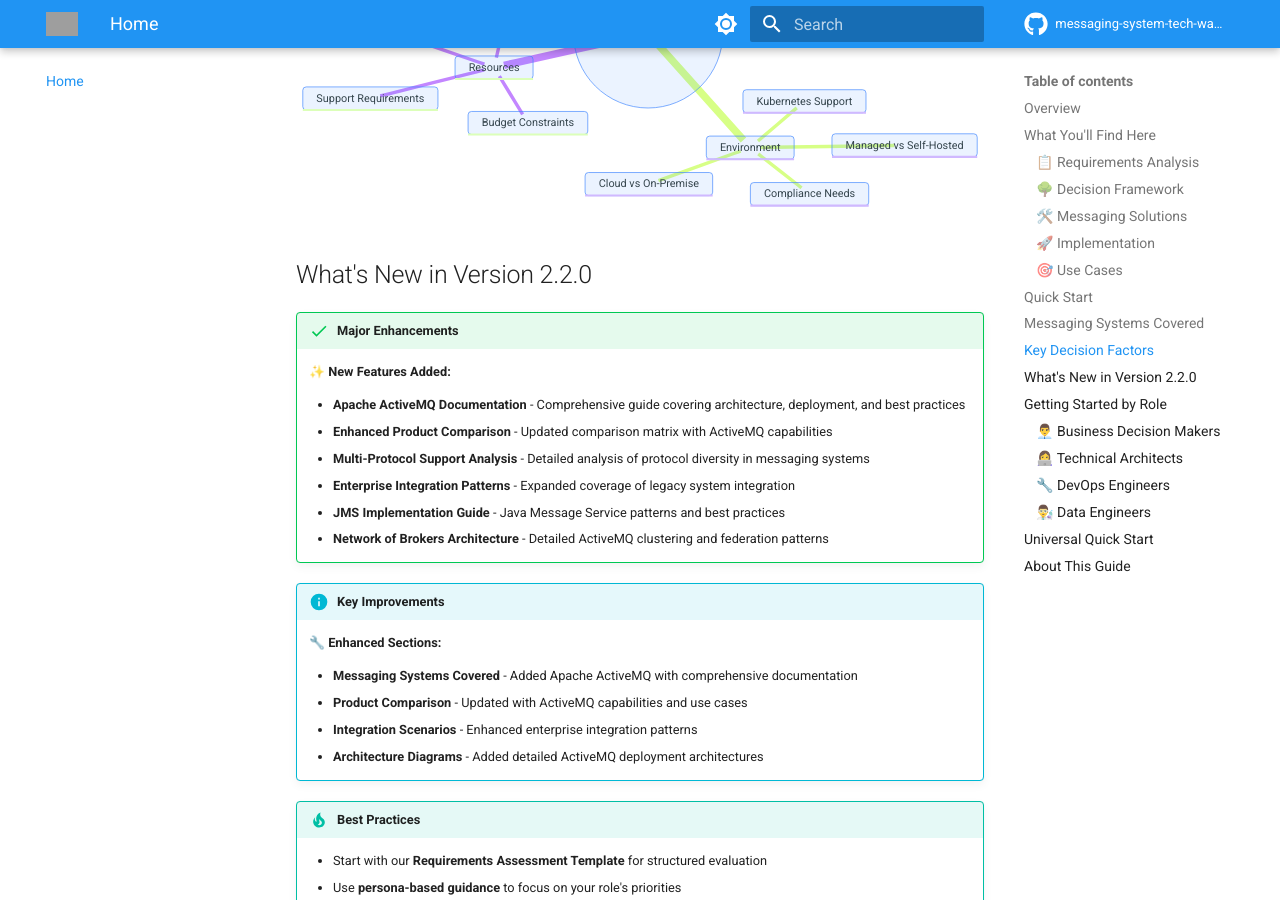
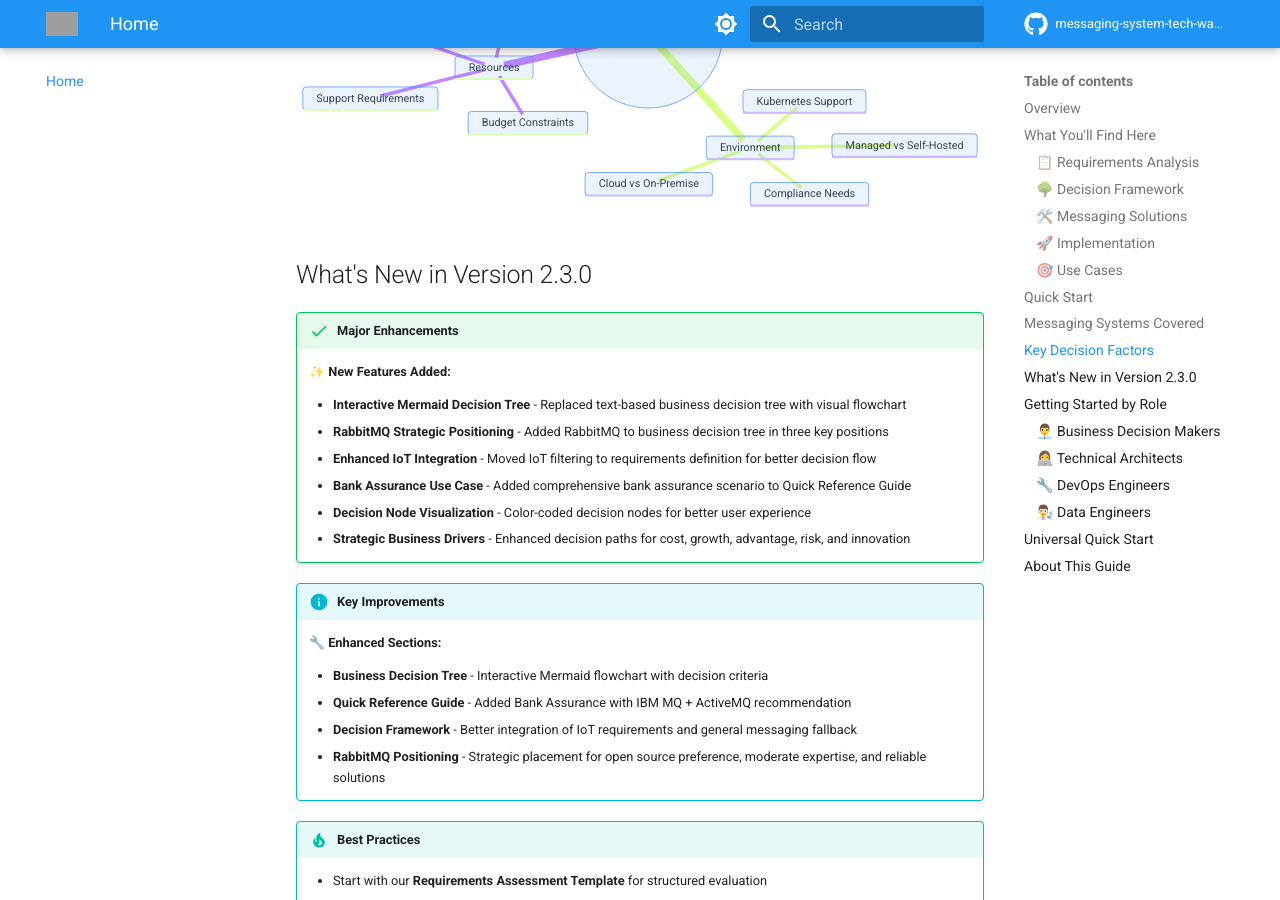
Before and after one commit to brunseba/messaging-system-tech-watch, an MkDocs documentation site: the page built from docs/index.md, in a window 1280 px wide and 900 px high, scrolled down 3078 px. Built offline with MkDocs 1.6.1 and Material for MkDocs 9.7.7, drawn with Linux system fonts in a browser that asks for light colours; comment, search, counter and statistics services are not loaded; the version menu is left out; some of the changed text lies outside the part shown; grey boxes are pictures that could not be loaded.

Commit message:
chore: update version to 2.3.0 and reflect new features in documentation
- Update version to 2.3.0 in index.md and mkdocs.yml
- Refresh What's New section to highlight 2.3.0 enhancements:
  * Interactive Mermaid decision tree
  * RabbitMQ strategic positioning
  * Enhanced IoT integration
  * Bank Assurance use case
  * Decision node visualization
  * Strategic business drivers

````diff
--- a/docs/index.md
+++ b/docs/index.md
@@ -4,7 +4,7 @@
     This guide helps business units systematically choose the right messaging system based on their specific requirements, technical constraints, and business goals.
 
 !!! note "Version Information"
-    **Version:** 2.2.1 | **License:** MIT | **Last Updated:** July 2025
+    **Version:** 2.3.0 | **License:** MIT | **Last Updated:** July 2025
 
 ## Overview
 
@@ -89,25 +89,25 @@
       Timeline
 ```
 
-## What's New in Version 2.2.0
+## What's New in Version 2.3.0
 
 !!! success "Major Enhancements"
     **✨ New Features Added:**
 
-    - **Apache ActiveMQ Documentation** - Comprehensive guide covering architecture, deployment, and best practices
-    - **Enhanced Product Comparison** - Updated comparison matrix with ActiveMQ capabilities
-    - **Multi-Protocol Support Analysis** - Detailed analysis of protocol diversity in messaging systems
-    - **Enterprise Integration Patterns** - Expanded coverage of legacy system integration
-    - **JMS Implementation Guide** - Java Message Service patterns and best practices
-    - **Network of Brokers Architecture** - Detailed ActiveMQ clustering and federation patterns
+    - **Interactive Mermaid Decision Tree** - Replaced text-based business decision tree with visual flowchart
+    - **RabbitMQ Strategic Positioning** - Added RabbitMQ to business decision tree in three key positions
+    - **Enhanced IoT Integration** - Moved IoT filtering to requirements definition for better decision flow
+    - **Bank Assurance Use Case** - Added comprehensive bank assurance scenario to Quick Reference Guide
+    - **Decision Node Visualization** - Color-coded decision nodes for better user experience
+    - **Strategic Business Drivers** - Enhanced decision paths for cost, growth, advantage, risk, and innovation
 
 !!! info "Key Improvements"
     **🔧 Enhanced Sections:**
 
-    - **Messaging Systems Covered** - Added Apache ActiveMQ with comprehensive documentation
-    - **Product Comparison** - Updated with ActiveMQ capabilities and use cases
-    - **Integration Scenarios** - Enhanced enterprise integration patterns
-    - **Architecture Diagrams** - Added detailed ActiveMQ deployment architectures
+    - **Business Decision Tree** - Interactive Mermaid flowchart with decision criteria
+    - **Quick Reference Guide** - Added Bank Assurance with IBM MQ + ActiveMQ recommendation
+    - **Decision Framework** - Better integration of IoT requirements and general messaging fallback
+    - **RabbitMQ Positioning** - Strategic placement for open source preference, moderate expertise, and reliable solutions
 
 !!! tip "Best Practices"
     - Start with our **Requirements Assessment Template** for structured evaluation
@@ -153,6 +153,6 @@
 
 | **Version** | **License** | **Last Updated** | **Contributors** |
 |-------------|-------------|------------------|------------------|
-| 2.2.0 | [MIT License](https://github.com/your-org/messaging-system-guide/blob/main/LICENSE) | July 2025 | Business Technology Team |
+|| 2.3.0 | [MIT License](https://github.com/your-org/messaging-system-guide/blob/main/LICENSE) | July 2025 | Business Technology Team |
 
 *This guide is designed to be practical and actionable. Each section builds upon the previous one to provide a comprehensive selection framework.*
--- a/mkdocs.yml
+++ b/mkdocs.yml
@@ -79,7 +79,7 @@
   version:
     provider: mike
     default: latest
-    current: 2.2.1
+    current: 2.3.0
   social:
     - icon: fontawesome/brands/github
       link: https://github.com/brunseba/messaging-system-tech-watch
@@ -93,7 +93,7 @@
     url: https://github.com/brunseba/messaging-system-tech-watch/blob/main/LICENSE
   project:
     name: Messaging System Tech Watch
-    version: 2.2.0
+    version: 2.3.0
 
 copyright: Copyright &copy; 2025 Business Technology Team | Licensed under MIT License
 
````
